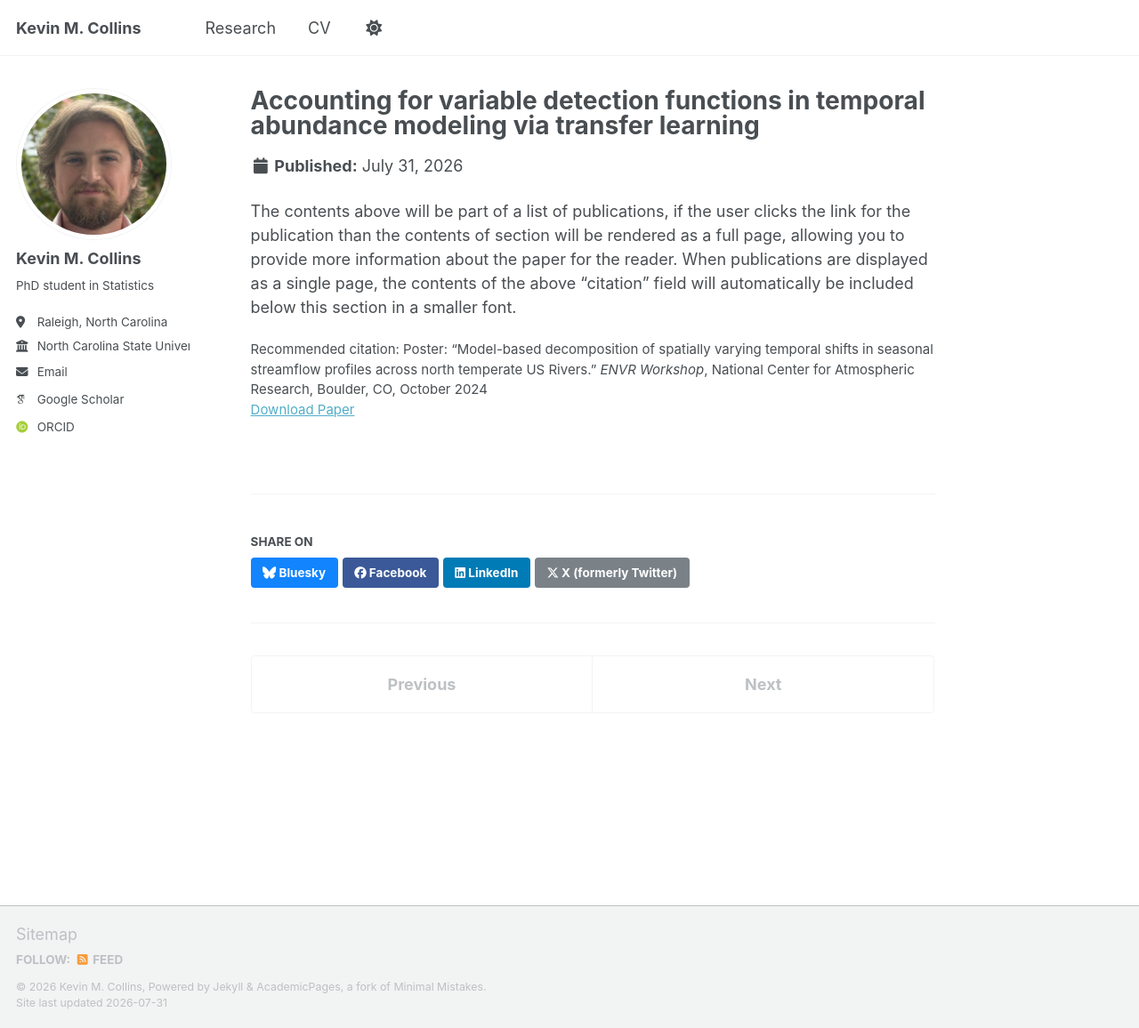
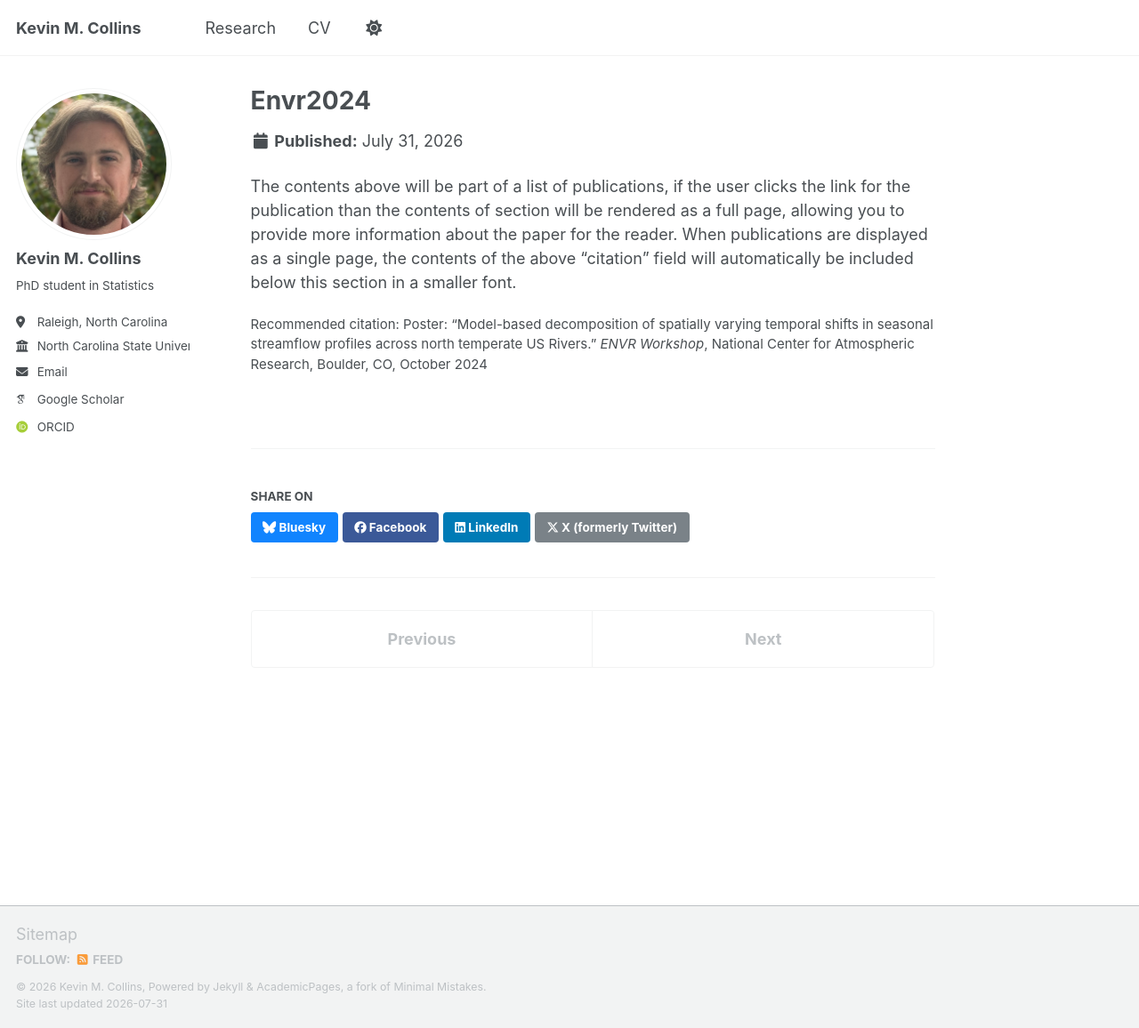
Before and after one commit to kecollins/kecollins.github.io, a Jekyll site: the page built from _publications/envr2024.md, in a window 1280 px wide and 1156 px high. Shown: the whole window at 89% size. Built offline with Jekyll 4.4.1, drawn with Linux system fonts in a browser that asks for light colours; some web fonts are replaced; a script that is not in the unit is left out.

Commit message:
Update envr2024.md

```diff
--- a/_publications/envr2024.md
+++ b/_publications/envr2024.md
@@ -1,7 +1,5 @@
 ---
-title: "Accounting for variable detection functions in temporal abundance modeling via transfer learning"
 collection: publications
-paperurl: ''
 citation: 'Poster: “Model-based decomposition of spatially varying temporal shifts in seasonal streamflow profiles across north temperate US Rivers.” <em>ENVR Workshop</em>, National Center for Atmospheric Research, Boulder, CO, October 2024'
 status: 'presentations'
 ---
```
